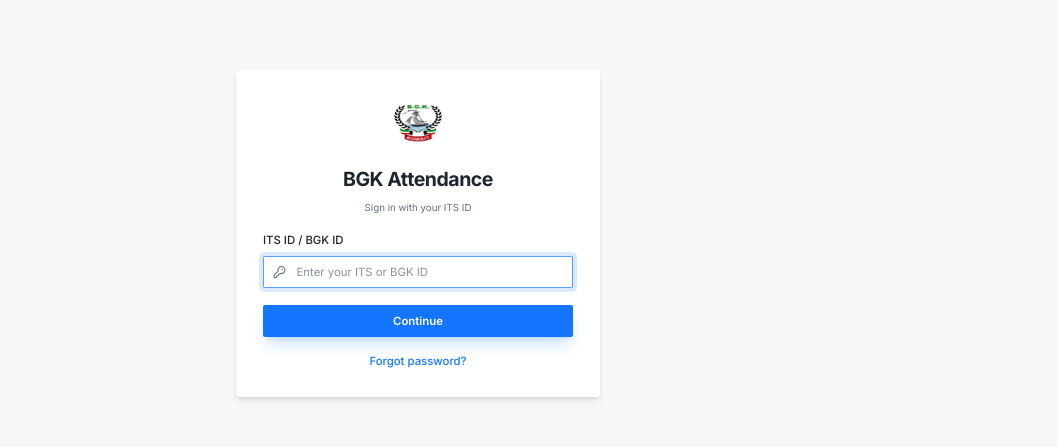
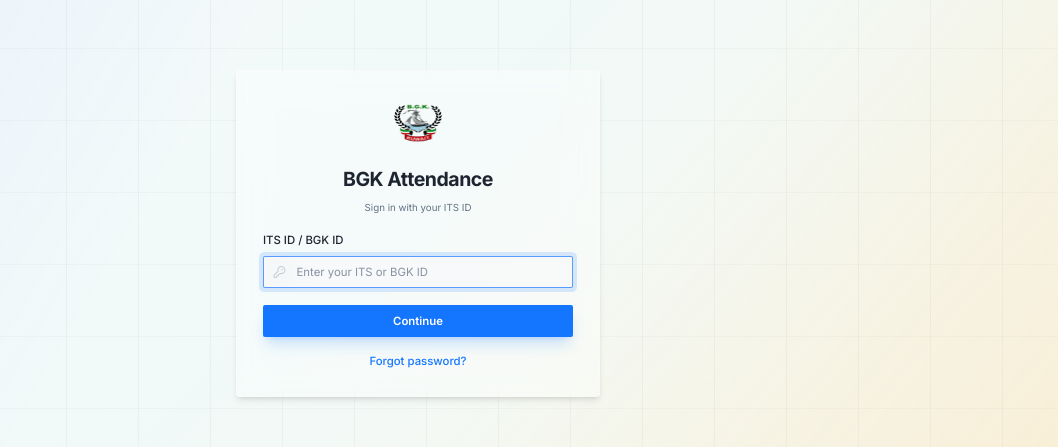
Before and after one commit to DeeniAkhbar53/studio, a Next.js app: page / in a window 1280 px wide. Shown: the part 167-614 px from the top of the page, without its empty margins (222-1280 px from the left). Built offline with nearby package versions, Linux system fonts and the light colour scheme; no server answers; the database is empty.

Commit message:
style: combine Mantis template layout structure with premium glassmorphism finish

```diff
--- a/src/app/dashboard/layout.tsx
+++ b/src/app/dashboard/layout.tsx
@@ -308,11 +308,11 @@
 
   return (
     <div className="premium-shell grid min-h-screen w-full md:grid-cols-[220px_1fr] lg:grid-cols-[280px_1fr]">
-      <aside className="glass-sidebar hidden border-r md:block print-hide">
+      <aside className="glass-sidebar hidden border-r border-white/10 md:block print-hide">
         <div className="flex h-full max-h-screen flex-col gap-2">
-          <div className="flex h-16 items-center border-b border-sidebar-border bg-sidebar-background px-4 lg:px-6">
+          <div className="flex h-16 items-center border-b border-white/10 bg-white/5 px-4 lg:px-6">
             <Link href="/dashboard" className="flex items-center gap-3 font-bold text-foreground">
-              <span className="flex h-10 w-10 items-center justify-center rounded-md border border-sidebar-border bg-card shadow-sm">
+              <span className="flex h-10 w-10 items-center justify-center rounded-md border border-white/10 bg-white/10 shadow-md">
                 <Image
                   src="/logo.png"
                   alt="BGK Attendance Logo"
--- a/src/app/globals.css
+++ b/src/app/globals.css
@@ -145,9 +145,18 @@
     min-height: 100vh;
     overflow-x: hidden;
     background-color: hsl(var(--background));
+    background-image:
+      linear-gradient(90deg, hsl(var(--foreground) / 0.035) 1px, transparent 1px),
+      linear-gradient(0deg, hsl(var(--foreground) / 0.028) 1px, transparent 1px),
+      linear-gradient(135deg, hsl(210 46% 98%) 0%, hsl(174 42% 96%) 46%, hsl(42 80% 95%) 100%);
+    background-attachment: fixed;
+    background-size: 72px 72px, 72px 72px, cover;
   }
   .dark body {
-    background-color: hsl(var(--background));
+    background-image:
+      linear-gradient(90deg, hsl(0 0% 100% / 0.035) 1px, transparent 1px),
+      linear-gradient(0deg, hsl(0 0% 100% / 0.025) 1px, transparent 1px),
+      linear-gradient(135deg, hsl(217 34% 9%) 0%, hsl(204 32% 12%) 50%, hsl(169 24% 10%) 100%);
   }
   ::selection {
     background: hsl(var(--primary) / 0.2);
@@ -171,70 +180,82 @@
 
 @layer components {
   .premium-shell {
-    background-color: hsl(var(--background));
+    background-image:
+      linear-gradient(120deg, hsl(var(--primary) / 0.08), transparent 34%),
+      linear-gradient(310deg, hsl(42 80% 52% / 0.12), transparent 40%);
   }
 
   .glass-surface {
-    border: 1px solid hsl(var(--border));
-    background: hsl(var(--card));
-    box-shadow: 0px 1px 4px rgba(0, 0, 0, 0.015);
-    backdrop-filter: none;
-    -webkit-backdrop-filter: none;
+    border: 1px solid hsl(0 0% 100% / 0.38);
+    background: hsl(var(--card) / 0.36);
+    box-shadow:
+      0 12px 36px hsl(215 48% 22% / 0.05),
+      inset 0 1px 0 hsl(0 0% 100% / 0.45);
+    backdrop-filter: blur(16px) saturate(120%);
+    -webkit-backdrop-filter: blur(16px) saturate(120%);
   }
 
   .dark .glass-surface {
-    border-color: hsl(var(--border));
-    background: hsl(var(--card));
-    box-shadow: 0px 1px 4px rgba(0, 0, 0, 0.12);
+    border-color: hsl(0 0% 100% / 0.08);
+    background: hsl(var(--card) / 0.30);
+    box-shadow:
+      0 12px 36px hsl(0 0% 0% / 0.28),
+      inset 0 1px 0 hsl(0 0% 100% / 0.05);
   }
 
   .glass-card-glow {
-    transition: all 0.25s cubic-bezier(0.4, 0, 0.2, 1);
+    transition: all 0.3s cubic-bezier(0.4, 0, 0.2, 1);
   }
   .glass-card-glow:hover {
-    border-color: hsl(var(--primary) / 0.5);
-    box-shadow: 0px 2px 8px rgba(0, 0, 0, 0.04);
-    transform: translateY(-1px);
+    border-color: hsl(var(--primary) / 0.45);
+    box-shadow:
+      0 20px 40px hsl(var(--primary) / 0.06),
+      inset 0 1px 0 hsl(0 0% 100% / 0.55);
+    transform: translateY(-2px);
   }
   .dark .glass-card-glow:hover {
-    border-color: hsl(var(--primary) / 0.5);
-    box-shadow: 0px 2px 8px rgba(0, 0, 0, 0.2);
-    transform: translateY(-1px);
+    border-color: hsl(var(--primary) / 0.4);
+    box-shadow:
+      0 20px 40px hsl(0 0% 0% / 0.38),
+      inset 0 1px 0 hsl(0 0% 100% / 0.08);
+    transform: translateY(-2px);
   }
 
   .glass-header {
-    border-bottom: 1px solid hsl(var(--border));
-    background: hsl(var(--card));
-    box-shadow: 0px 1px 3px rgba(0, 0, 0, 0.01);
-    backdrop-filter: none;
-    -webkit-backdrop-filter: none;
+    border-color: hsl(0 0% 100% / 0.55);
+    background: hsl(var(--card) / 0.7);
+    box-shadow: 0 14px 36px hsl(215 48% 22% / 0.08);
+    backdrop-filter: blur(20px) saturate(145%);
+    -webkit-backdrop-filter: blur(20px) saturate(145%);
   }
 
   .dark .glass-header {
-     border-bottom: 1px solid hsl(var(--border));
-     background: hsl(var(--card));
-     box-shadow: 0px 1px 3px rgba(0, 0, 0, 0.08);
+    border-color: hsl(0 0% 100% / 0.1);
+    background: hsl(var(--card) / 0.62);
+    box-shadow: 0 14px 36px hsl(0 0% 0% / 0.24);
   }
 
   .glass-sidebar {
-    background: hsl(var(--sidebar-background));
-    border-right: 1px solid hsl(var(--sidebar-border));
-    box-shadow: none;
-    backdrop-filter: none;
-    -webkit-backdrop-filter: none;
+    background:
+      linear-gradient(180deg, hsl(var(--sidebar-background) / 0.62), hsl(var(--sidebar-background) / 0.45)),
+      linear-gradient(145deg, hsl(var(--sidebar-primary) / 0.12), transparent 42%);
+    box-shadow:
+      inset -1px 0 0 hsl(0 0% 100% / 0.08),
+      18px 0 55px hsl(215 48% 14% / 0.18);
+    backdrop-filter: blur(26px) saturate(135%);
+    -webkit-backdrop-filter: blur(26px) saturate(135%);
   }
 
   .glass-field {
-    background: hsl(var(--card));
-    border: 1px solid hsl(var(--border));
-    box-shadow: none;
-    backdrop-filter: none;
-    -webkit-backdrop-filter: none;
+    background: hsl(var(--background) / 0.58);
+    box-shadow: inset 0 1px 0 hsl(0 0% 100% / 0.52);
+    backdrop-filter: blur(12px);
+    -webkit-backdrop-filter: blur(12px);
   }
 
   .dark .glass-field {
-    background: hsl(var(--card));
-    border-color: hsl(var(--border));
+    background: hsl(var(--background) / 0.34);
+    box-shadow: inset 0 1px 0 hsl(0 0% 100% / 0.06);
   }
 }
 
--- a/src/components/dashboard/sidebar-nav.tsx
+++ b/src/components/dashboard/sidebar-nav.tsx
@@ -242,7 +242,7 @@
               <AccordionItem value={item.title} key={item.title} className="border-b-0">
                 <Tooltip>
                     <TooltipTrigger asChild>
-                        <AccordionTrigger className="rounded-lg border border-transparent px-3 py-2 text-sidebar-foreground transition-all hover:border-sidebar-border hover:bg-sidebar-accent/30 hover:text-sidebar-accent-foreground hover:no-underline data-[state=open]:border-sidebar-border data-[state=open]:bg-sidebar-accent/10 data-[state=open]:text-sidebar-accent-foreground">
+                        <AccordionTrigger className="rounded-lg border border-transparent px-3 py-2 text-sidebar-foreground transition-all hover:border-white/10 hover:bg-sidebar-accent/20 hover:text-sidebar-accent-foreground hover:no-underline data-[state=open]:border-white/10 data-[state=open]:bg-sidebar-accent/10 data-[state=open]:text-sidebar-accent-foreground">
                             <div className="flex items-center gap-3">
                                 <Icon className="h-4 w-4" />
                                 <span className="truncate">{item.title}</span>
@@ -261,8 +261,8 @@
                           <Link
                             href={subpage.href}
                             className={cn(
-                              "flex items-center justify-between gap-3 rounded-md border border-transparent px-3 py-2 text-sidebar-foreground/90 transition-all hover:border-sidebar-border hover:bg-sidebar-accent/40 hover:text-sidebar-accent-foreground",
-                              isActive ? "bg-sidebar-accent text-sidebar-accent-foreground font-semibold border-l-2 border-sidebar-primary rounded-r-md pl-2.5" : ""
+                              "flex items-center justify-between gap-3 rounded-md border border-transparent px-3 py-2 text-sidebar-foreground/90 transition-all hover:border-white/10 hover:bg-sidebar-accent/20 hover:text-sidebar-accent-foreground",
+                              isActive ? "bg-sidebar-accent/60 text-sidebar-accent-foreground font-semibold border-l-2 border-sidebar-primary rounded-r-md pl-2.5" : ""
                             )}
                           >
                             <span>{subpage.label}</span>
```
